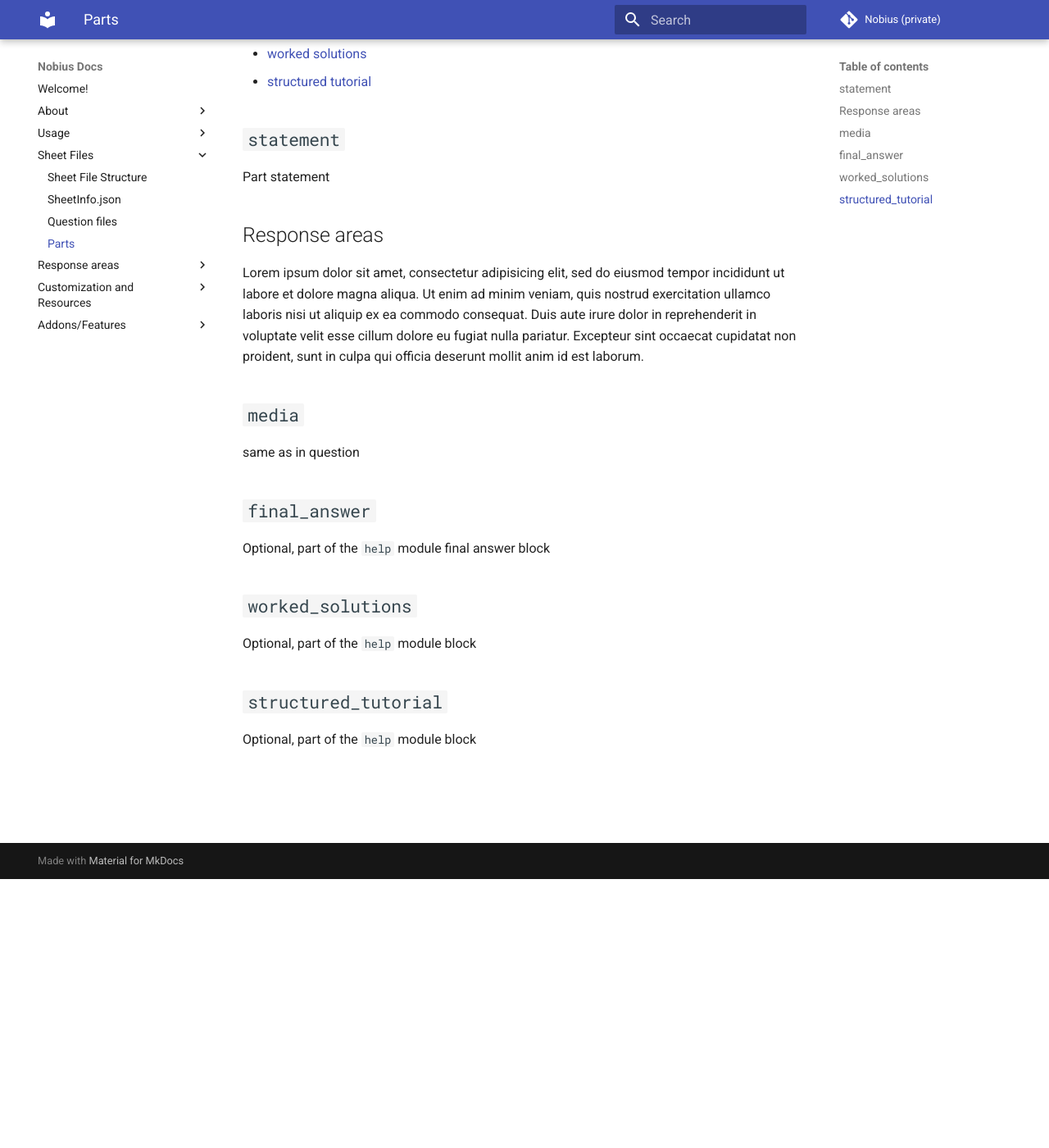
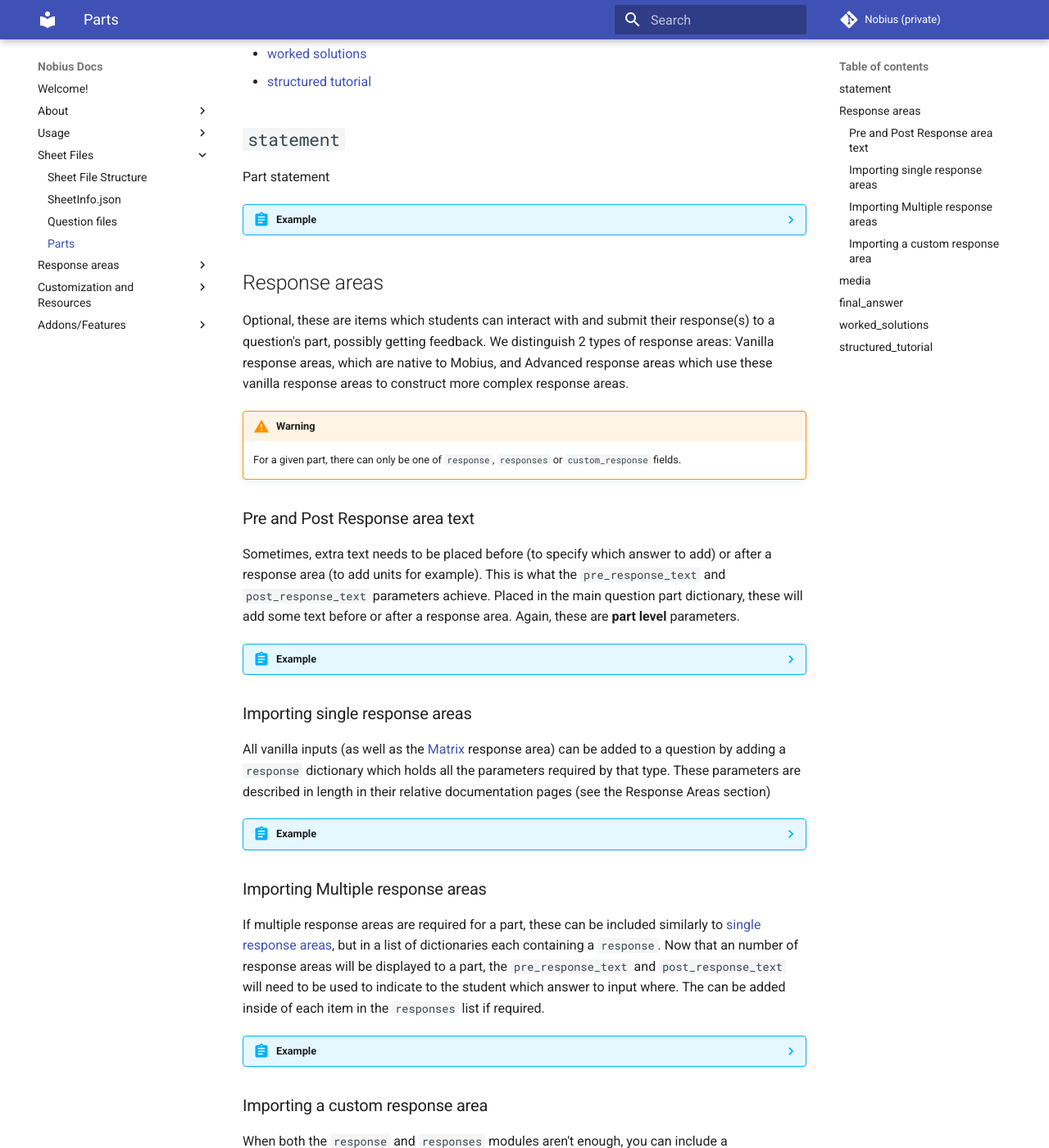
Before and after one commit to RabidSheep55/NobiusDocs, an MkDocs documentation site: the page built from docs/SheetFiles/Parts.md, in a window 1280 px wide and 1400 px high, scrolled down 328 px. Shown: the whole window at 82% size. Built offline with MkDocs 1.6.1 and Material for MkDocs 9.7.7, drawn with Linux system fonts in a browser that asks for light colours; comment, search, counter and statistics services are not loaded; some of the changed text lies outside the part shown.

Commit message:
More work on Parts docs

````diff
--- a/docs/SheetFiles/Parts.md
+++ b/docs/SheetFiles/Parts.md
@@ -21,11 +21,77 @@ This parameter is stored in the [`parts`][1] list in a [question][2] JSON file.
 ## `statement`
 Part statement
 
+??? abstract "Example"
+    ```json
+    "statement": "Derive an expression for the acceleration"
+    ```
+
 ## Response areas
-Lorem ipsum dolor sit amet, consectetur adipisicing elit, sed do eiusmod tempor incididunt ut labore et dolore magna aliqua. Ut enim ad minim veniam, quis nostrud exercitation ullamco laboris nisi ut aliquip ex ea commodo consequat. Duis aute irure dolor in reprehenderit in voluptate velit esse cillum dolore eu fugiat nulla pariatur. Excepteur sint occaecat cupidatat non proident, sunt in culpa qui officia deserunt mollit anim id est laborum.
+Optional, these are items which students can interact with and submit their response(s) to a question's part, possibly getting feedback. We distinguish 2 types of response areas: Vanilla response areas, which are native to Mobius, and Advanced response areas which use these vanilla response areas to construct more complex response areas.
+
+!!! warning
+    For a given part, there can only be one of `response`, `responses` or `custom_response` fields.
+
+### Pre and Post Response area text
+Sometimes, extra text needs to be placed before (to specify which answer to add) or after a response area (to add units for example). This is what the `pre_response_text` and `post_response_text` parameters achieve. Placed in the main question part dictionary, these will add some text before or after a response area. Again, these are **part level** parameters.
+
+??? abstract "Example"
+    ```json
+    "pre_response_text": "f(x) = "
+    ```
+
+### Importing single response areas
+All vanilla inputs (as well as the [Matrix][9] response area) can be added to a question by adding a `response` dictionary which holds all the parameters required by that type. These parameters are described in length in their relative documentation pages (see the Response Areas section)
+
+??? abstract "Example"
+    ```json
+    "response": {
+      "mode": "Maple",
+      "mapleAnswer": "m*x + c"
+    }
+    ```
+
+[9]: ../ResponseAreas/Advanced/matrix.md
+
+### Importing Multiple response areas
+If multiple response areas are required for a part, these can be included similarly to [single response areas][10], but in a list of dictionaries each containing a `response`. Now that an number of response areas will be displayed to a part, the `pre_response_text` and `post_response_text` will need to be used to indicate to the student which answer to input where. The can be added inside of each item in the `responses` list if required.
+
+??? abstract "Example"
+    ```json
+    "responses": [
+      {
+        "pre_response_text": "f(x) = ",
+        "response": {
+          "mode": "Maple",
+          "mapleAnswer": "17*x + b"
+        }
+      },
+      {
+        "pre_response_text": "g = ",
+        "response": {
+          "mode": "Numeric",
+          "showUnits": true,
+          "answer": {
+            "num": "9.81",
+            "units": "m/s/s"
+          }
+        },
+        "post_response_text": "m/s^2"
+      }
+    ]
+    ```
+
+[10]: #importing-single-response-areas
+
+### Importing a custom response area
+When both the `response` and `responses` modules aren't enough, you can include a `custom_response` to your part. This gives author ultimate control over the position and styling of their response areas by allowing HTML, JavaScript and CSS to be input. [Take me to the `custom_response` docs][11].
+
+[11]: ../ResponseAreas/Advanced/custom.md
 
 ## `media`
-same as in question
+Optional, This parameter has the same syntax as the one used at the master statement question level. It will include any media referenced at part-level. [Take me to its docs][12].
+
+[12]: Questions.md#media
 
 ## `final_answer`
 Optional, part of the `help` module
````
